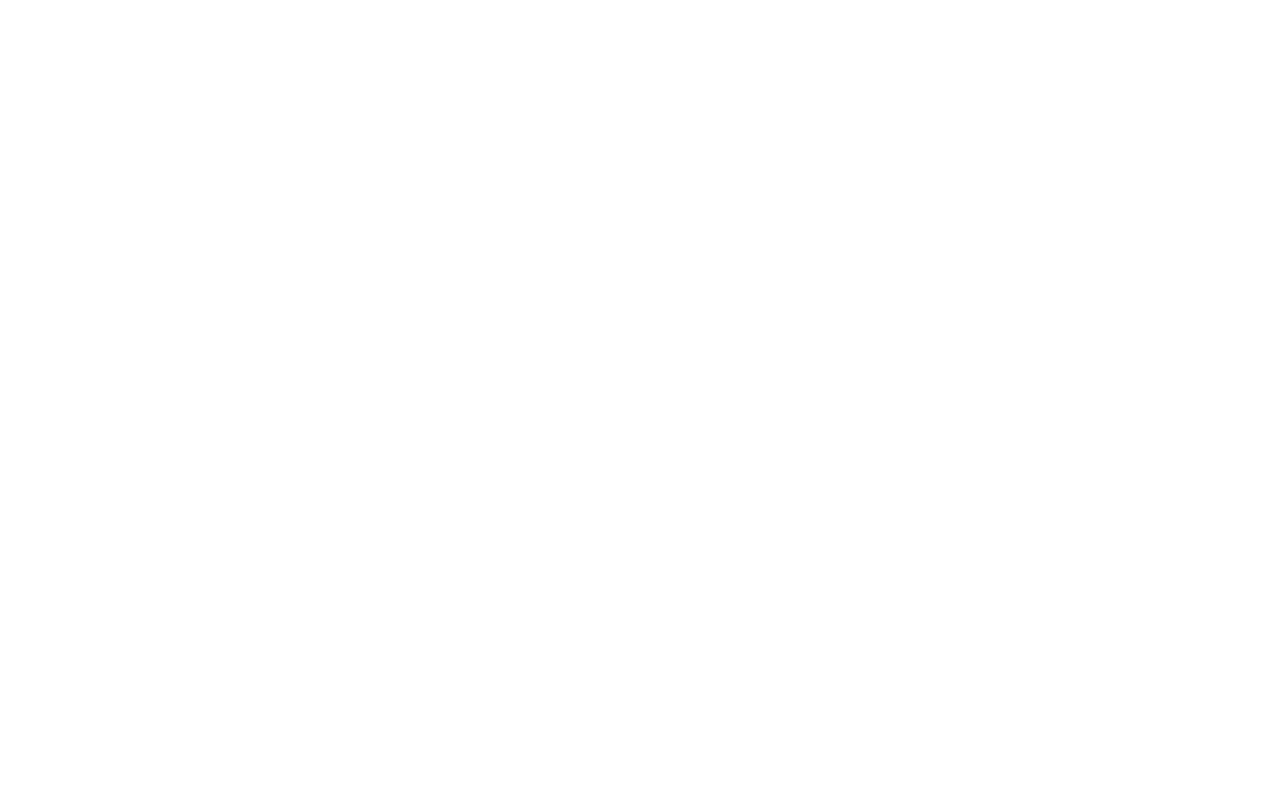
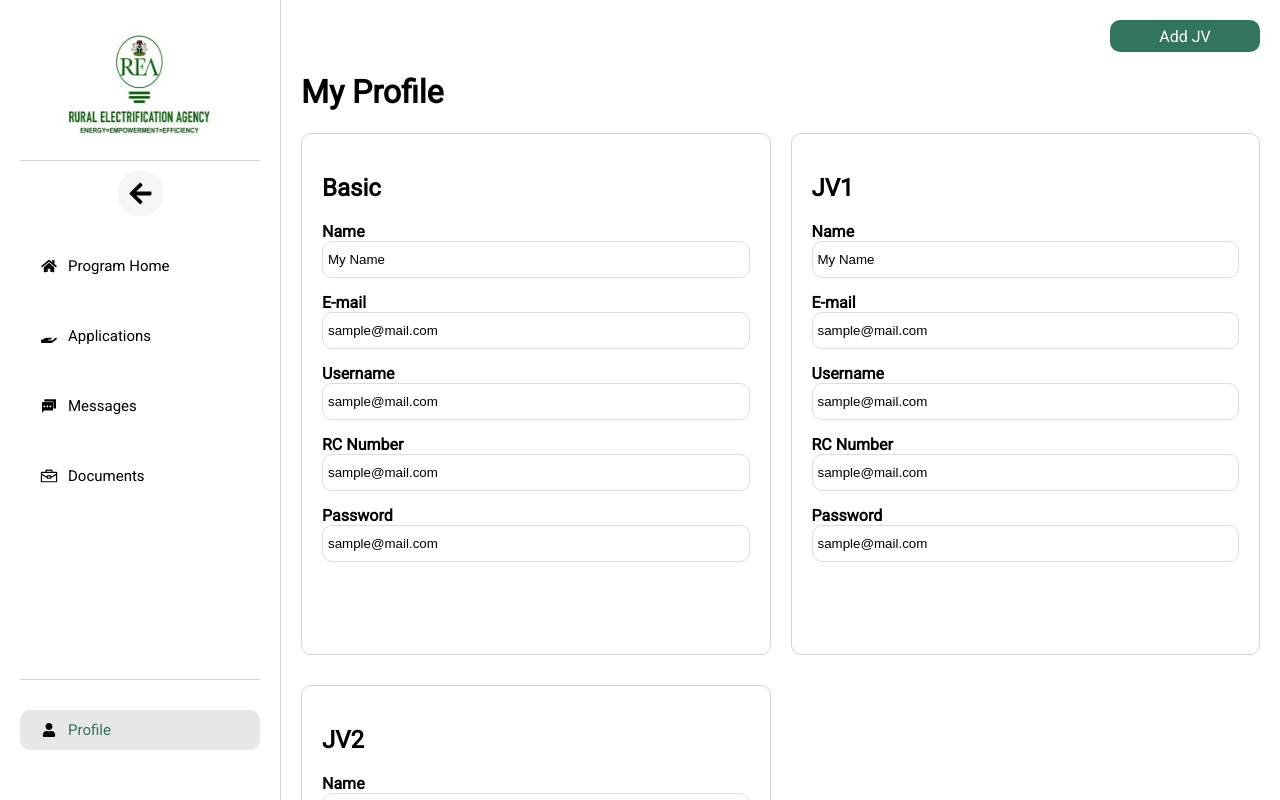
Before and after one commit to mualiyu/GCIP-Applicant-Portal, a React (Vite) app: page /Programme/Profile in a window 1280 px wide. Before the commit this address had no page. Built offline with nearby package versions, Linux system fonts and the light colour scheme.

Commit message:
new user

```diff
--- a/src/App.css
+++ b/src/App.css
@@ -118,7 +118,27 @@
   margin-right: auto;
   margin-bottom: 20px;
 }
+.modal{
+      top: 50%;
+      left: 50%;
+      right: auto;
+      bottom: auto;
+      margin-right: -50%;
+      transform: translate(-50%, -50%);
+      position: absolute;
+      min-width: 40%;
+}
 @media only screen and (max-width: 767px) {
+  .modal{
+    top: 50%;
+    left: 50%;
+    right: auto;
+    bottom: auto;
+    margin-right: -50%;
+    transform: translate(-50%, -50%);
+    position: absolute;
+    width: 90%;
+}
   .auth_inner_container {
     width: 95%;
     min-height: 80vh;
--- a/src/App.jsx
+++ b/src/App.jsx
@@ -10,6 +10,7 @@
 import ProgramLayOut from "./pages/Programme/ProgramLayOut";
 import Application from "./pages/Programme/Application";
 import ProgramPage from "./pages/Dashboard/ProgramPage";
+import Profile from "./pages/Programme/Profile";
 
 export default function App() {
   return (
@@ -26,6 +27,7 @@
         <Route path="Application" element={<Application />} />
         <Route path="Message" element={<Application />} />
         <Route path="Document" element={<Application />} />
+        <Route path="Profile" element={<Profile />} />
       </Route>
     </Routes>
   );
--- /dev/null
+++ b/src/pages/Programme/Profile.jsx
@@ -0,0 +1,87 @@
+import React, { useState } from 'react'
+import '../styles/profile.css'
+import Input from '../../components/Input'
+import Button from '../../components/Button'
+import Modal from "react-modal";
+import { FaWindowClose } from 'react-icons/fa';
+import { RegularText } from '../../components/Common';
+
+const customStyles = {
+    content: {
+      top: "50%",
+      left: "50%",
+      right: "auto",
+      bottom: "auto",
+      marginRight: "-50%",
+      transform: "translate(-50%, -50%)",
+      minWidth:"40%"
+    },
+    overlay: {
+      backgroundColor: "rgba(0,0,0,0.5)",
+    },
+
+  };
+
+export default function Profile() {
+    const [modalIsOpen, setIsOpen] = useState(false);
+  return (
+    <div className='profile'>
+    <Button onClick={()=>setIsOpen(true)} style={{marginLeft:'auto'}} label='Add JV'/>
+    <h1>My Profile</h1>
+    <div className='profile_container'>
+
+    <div className='profile_detail'>
+    <h2>Basic</h2>
+    <Input outlined label='Name' value='My Name'/>
+    <Input outlined label='E-mail' value='sample@mail.com'/>
+    <Input outlined label='Username' value='sample@mail.com'/>
+    <Input outlined label='RC Number' value='sample@mail.com'/>
+    <Input outlined label='Password' value='sample@mail.com'/>
+
+    </div>
+
+    <div className='profile_detail'>
+    <h2>JV1</h2>
+    <Input outlined label='Name' value='My Name'/>
+    <Input outlined label='E-mail' value='sample@mail.com'/>
+    <Input outlined label='Username' value='sample@mail.com'/>
+    <Input outlined label='RC Number' value='sample@mail.com'/>
+    <Input outlined label='Password' value='sample@mail.com'/>
+
+    </div>
+    <div className='profile_detail'>
+    <h2>JV2</h2>
+    <Input outlined label='Name' value='My Name'/>
+    <Input outlined label='E-mail' value='sample@mail.com'/>
+    <Input outlined label='Username' value='sample@mail.com'/>
+    <Input outlined label='RC Number' value='sample@mail.com'/>
+    <Input outlined label='Password' value='sample@mail.com'/>
+
+    </div>
+    </div>
+
+    <Modal
+     className='modal'
+        isOpen={modalIsOpen}
+        appElement={document.getElementById("root")}
+        style={customStyles}
+      >
+        <div className="inner_modal">
+          <FaWindowClose
+            onClick={() => {
+              setIsOpen(false);
+
+            }}
+            style={{ fontSize: 30, cursor: "pointer", marginLeft: "auto" }}
+          />
+          <RegularText
+            style={{ textAlign: "center", fontWeight: "bold", fontSize: 18 }}
+            text="Add New JV"
+          />
+          <div className="divider" />
+          <Input outlined label='Name'/>
+          </div>
+          </Modal>
+    </div>
+  )
+}
--- a/src/pages/Programme/ProgramLayOut.jsx
+++ b/src/pages/Programme/ProgramLayOut.jsx
@@ -126,24 +126,15 @@
           <NavLink/> */}
         <div className="other-links">
           <div className="divider" />
+
           <NavLink
             onClick={() => {
               if (window.innerWidth <= 767) {
                 asideRef.current.style.width = "0px";
               }
             }}
-            label="Settings"
-            route="/"
-            Icon={() => <FcSettings />}
-          />
-          <NavLink
-            onClick={() => {
-              if (window.innerWidth <= 767) {
-                asideRef.current.style.width = "0px";
-              }
-            }}
-            label="Admin"
-            route="/"
+            label="Profile"
+            route="/Programme/Profile"
             Icon={() => <FaUser />}
           />
 
--- a/src/pages/Programme/components/styles/tab6.css
+++ b/src/pages/Programme/components/styles/tab6.css
@@ -33,9 +33,17 @@
 align-items: center;
 }
 .inner_modal{
-    width: 30vw;
+    min-width: 30vw;
     min-height: 400px;
     background-color: white;
     display: flex;
     flex-direction: column;
+    padding: 20px;
+
+
 }
+@media only screen and (max-width: 767px) {
+    /* .inner_modal{
+      width: 80%;
+    } */
+}
--- a/src/pages/styles/layout.css
+++ b/src/pages/styles/layout.css
@@ -60,8 +60,9 @@
 .layout_main {
   flex: 1;
   overflow: hidden;
-  background-color: var(--back_ground);
+  background-color: var(--white);
   overflow-y: scroll;
+  padding-bottom: 20px;
 }
 .drawer_bar {
   display: none;
--- /dev/null
+++ b/src/pages/styles/profile.css
@@ -0,0 +1,35 @@
+.profile{
+    display: flex;
+    flex-direction: column;
+    padding: 20px;
+}
+.profile_container{
+    background-color: white;
+    height: 100vh;
+
+    display: grid;
+    grid-template-columns: 1fr 1fr;
+    gap: 20px;
+
+
+}
+.profile_detail{
+    border: 1px solid lightgray;
+    border-radius: 10px;
+    padding: 20px;
+    height:60vh;
+    margin-bottom: 10px;
+}
+
+@media only screen and (max-width: 767px) {
+    .profile_container{
+        background-color: white;
+        height: 100vh;
+
+        display: grid;
+        grid-template-columns: 1fr;
+        gap: 20px;
+
+
+    }
+}
```
Also changed, not shown: src/pages/Programme/components/styles/profile.css (added).
